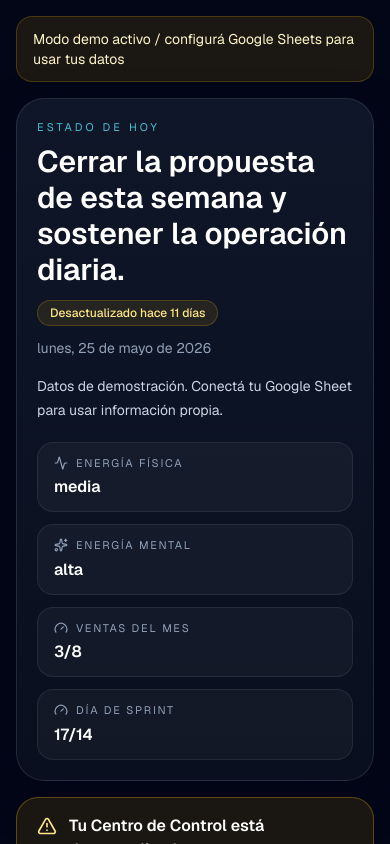
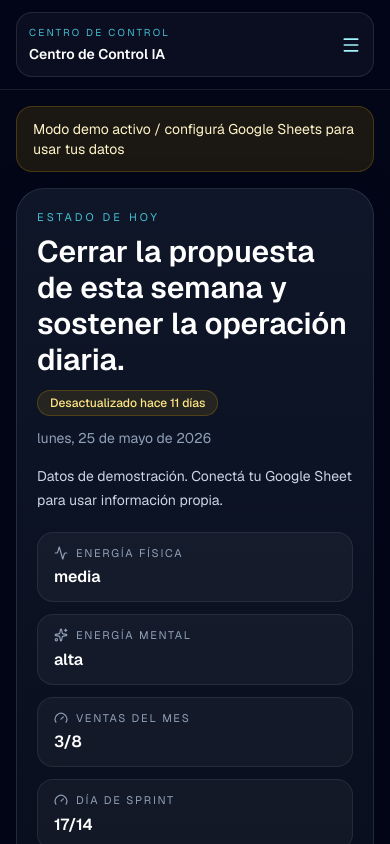
Before and after one commit to ne07hekin6/centro-control-neo, a Next.js app: page / in a window 390 px wide. Shown: the top 844 px of the page. Built offline with nearby package versions, Linux system fonts and the light colour scheme.

Commit message:
Improve responsive navigation

```diff
--- a/app/globals.css
+++ b/app/globals.css
@@ -52,8 +52,20 @@ a {
 
 .grid-dashboard {
   display: grid;
-  grid-template-columns: 240px minmax(0, 1fr);
+  grid-template-columns: minmax(0, 1fr);
   min-height: 100vh;
+}
+
+@media (min-width: 768px) {
+  .grid-dashboard {
+    grid-template-columns: 88px minmax(0, 1fr);
+  }
+}
+
+@media (min-width: 1280px) {
+  .grid-dashboard {
+    grid-template-columns: 248px minmax(0, 1fr);
+  }
 }
 
 @media (min-width: 1440px) {
@@ -61,15 +73,3 @@ a {
     grid-template-columns: 248px minmax(0, 1fr) 360px;
   }
 }
-
-@media (max-width: 1200px) {
-  .grid-dashboard {
-    grid-template-columns: 88px minmax(0, 1fr);
-  }
-}
-
-@media (max-width: 767px) {
-  .grid-dashboard {
-    grid-template-columns: 1fr;
-  }
-}
--- a/components/layout/AppShell.tsx
+++ b/components/layout/AppShell.tsx
@@ -1,5 +1,5 @@
 import { ReactNode } from "react";
-import { Sidebar } from "@/components/layout/Sidebar";
+import { MobileNav, Sidebar } from "@/components/layout/Sidebar";
 import { TimelinePanel } from "@/components/dashboard/TimelinePanel";
 import type { UpdateLogEntry } from "@/lib/types";
 
@@ -12,6 +12,7 @@ export function AppShell({
 }) {
   return (
     <div className="grid-dashboard bg-background text-foreground">
+      <MobileNav />
       <Sidebar />
       <main className="min-w-0 p-4 md:p-5 xl:p-6">{children}</main>
       <aside className="panel-muted hidden min-h-screen border-l border-white/10 p-4 2xl:block">
--- a/components/layout/Sidebar.tsx
+++ b/components/layout/Sidebar.tsx
@@ -1,5 +1,13 @@
 import Link from "next/link";
-import { Activity, BarChart3, ClipboardList, LayoutDashboard, ListTodo, RadioTower } from "lucide-react";
+import {
+  Activity,
+  BarChart3,
+  ClipboardList,
+  LayoutDashboard,
+  ListTodo,
+  Menu,
+  RadioTower,
+} from "lucide-react";
 import { logoutAction } from "@/app/unlock/actions";
 import { isAccessProtectionEnabled } from "@/lib/auth";
 import { appConfig } from "@/lib/appConfig";
@@ -14,8 +22,8 @@ const navItems = [
 
 export function Sidebar() {
   return (
-    <aside className="panel-muted hidden min-h-screen border-r border-white/10 p-4 md:flex md:flex-col">
-      <div className="mb-8 px-2">
+    <aside className="panel-muted hidden min-h-screen border-r border-white/10 p-3 md:flex md:flex-col md:items-center xl:items-stretch xl:p-4">
+      <div className="mb-8 hidden px-2 xl:block">
         <p className="text-[11px] uppercase tracking-[0.28em] text-cyan-300/80">
           Centro de Control
         </p>
@@ -24,13 +32,21 @@ export function Sidebar() {
           {appConfig.subtitle}
         </p>
       </div>
+      <div
+        aria-label={appConfig.name}
+        className="mb-6 flex h-12 w-12 items-center justify-center rounded-2xl border border-cyan-400/20 bg-cyan-400/8 text-sm font-semibold text-cyan-100 xl:hidden"
+      >
+        CC
+      </div>
 
-      <nav className="space-y-2">
+      <nav className="flex w-full flex-col items-center gap-2 xl:items-stretch">
         {navItems.map(({ href, label, icon: Icon }) => (
           <Link
             key={href}
             href={href}
-            className="flex items-center gap-3 rounded-2xl border border-transparent px-3 py-3 text-sm text-slate-300 transition hover:border-cyan-400/20 hover:bg-cyan-400/8 hover:text-white"
+            aria-label={label}
+            title={label}
+            className="flex h-11 w-11 items-center justify-center rounded-2xl border border-transparent text-sm text-slate-300 transition hover:border-cyan-400/20 hover:bg-cyan-400/8 hover:text-white xl:h-auto xl:w-full xl:justify-start xl:gap-3 xl:px-3 xl:py-3"
           >
             <Icon className="h-4 w-4 shrink-0" />
             <span className="hidden xl:inline">{label}</span>
@@ -38,7 +54,7 @@ export function Sidebar() {
         ))}
       </nav>
 
-      <div className="mt-auto rounded-2xl border border-slate-800 bg-slate-950/60 p-4">
+      <div className="mt-auto hidden rounded-2xl border border-slate-800 bg-slate-950/60 p-4 xl:block">
         <div className="mb-2 flex items-center gap-2 text-slate-300">
           <ListTodo className="h-4 w-4 text-cyan-300" />
           <span className="text-sm font-medium">Regla de lectura</span>
@@ -60,3 +76,44 @@ export function Sidebar() {
     </aside>
   );
 }
+
+export function MobileNav() {
+  return (
+    <header className="sticky top-0 z-40 border-b border-white/10 bg-slate-950/92 px-4 py-3 backdrop-blur md:hidden">
+      <details className="group">
+        <summary className="flex cursor-pointer list-none items-center justify-between gap-3 rounded-2xl border border-white/10 bg-white/4 px-3 py-3 text-white transition hover:border-cyan-400/20 hover:bg-cyan-400/8 [&::-webkit-details-marker]:hidden">
+          <div>
+            <p className="text-[10px] uppercase tracking-[0.22em] text-cyan-300/80">
+              Centro de Control
+            </p>
+            <p className="mt-1 text-sm font-semibold">{appConfig.name}</p>
+          </div>
+          <Menu className="h-5 w-5 text-cyan-200" />
+        </summary>
+
+        <nav className="mt-3 grid gap-2 rounded-2xl border border-white/10 bg-slate-950/96 p-2 shadow-2xl shadow-slate-950/40">
+          {navItems.map(({ href, label, icon: Icon }) => (
+            <Link
+              key={href}
+              href={href}
+              className="flex items-center gap-3 rounded-xl px-3 py-3 text-sm text-slate-200 transition hover:bg-cyan-400/10 hover:text-white"
+            >
+              <Icon className="h-4 w-4 shrink-0 text-cyan-200" />
+              {label}
+            </Link>
+          ))}
+          {isAccessProtectionEnabled() ? (
+            <form action={logoutAction} className="border-t border-white/10 pt-2">
+              <button
+                type="submit"
+                className="w-full rounded-xl px-3 py-3 text-left text-sm text-slate-300 transition hover:bg-cyan-400/10 hover:text-white"
+              >
+                Cerrar acceso
+              </button>
+            </form>
+          ) : null}
+        </nav>
+      </details>
+    </header>
+  );
+}
```
